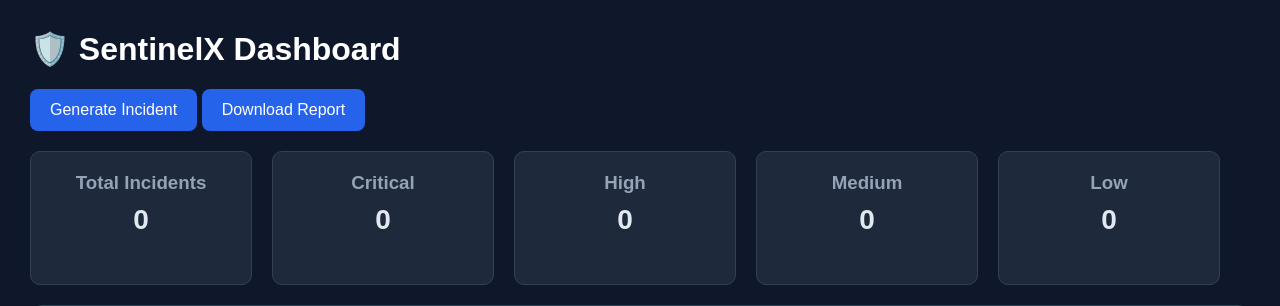
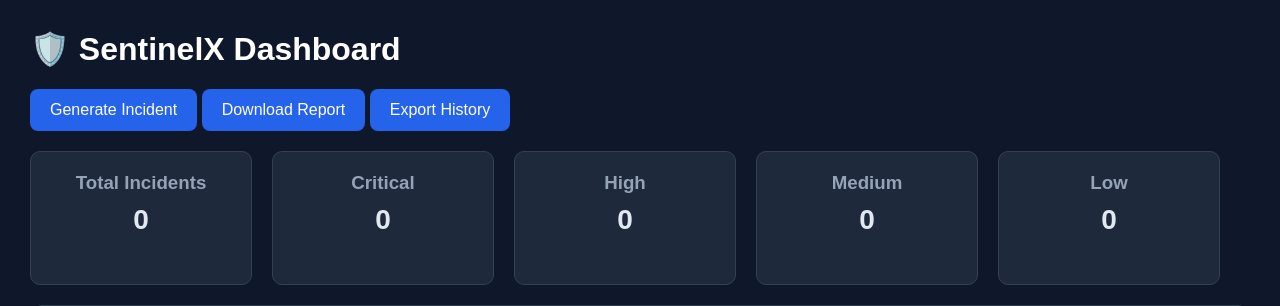
Before and after one commit to AsimSiddiqui1/SentinelX, a Python web app: template backend/templates/index.html in a window 1280 px wide. Shown: the top 306 px of the page. Run offline with Jinja, Linux system fonts and the light colour scheme; the template is opened without the code that fills it, so the values that code supplies are empty.

Commit message:
Update index.html

```diff
--- a/backend/templates/index.html
+++ b/backend/templates/index.html
@@ -139,6 +139,10 @@ th, td {
 
     <button onclick="downloadReport()">
         Download Report
+    </button>
+
+    <button onclick="exportHistory()">
+        Export History
     </button>
 
     <div class="stats-container">
```
